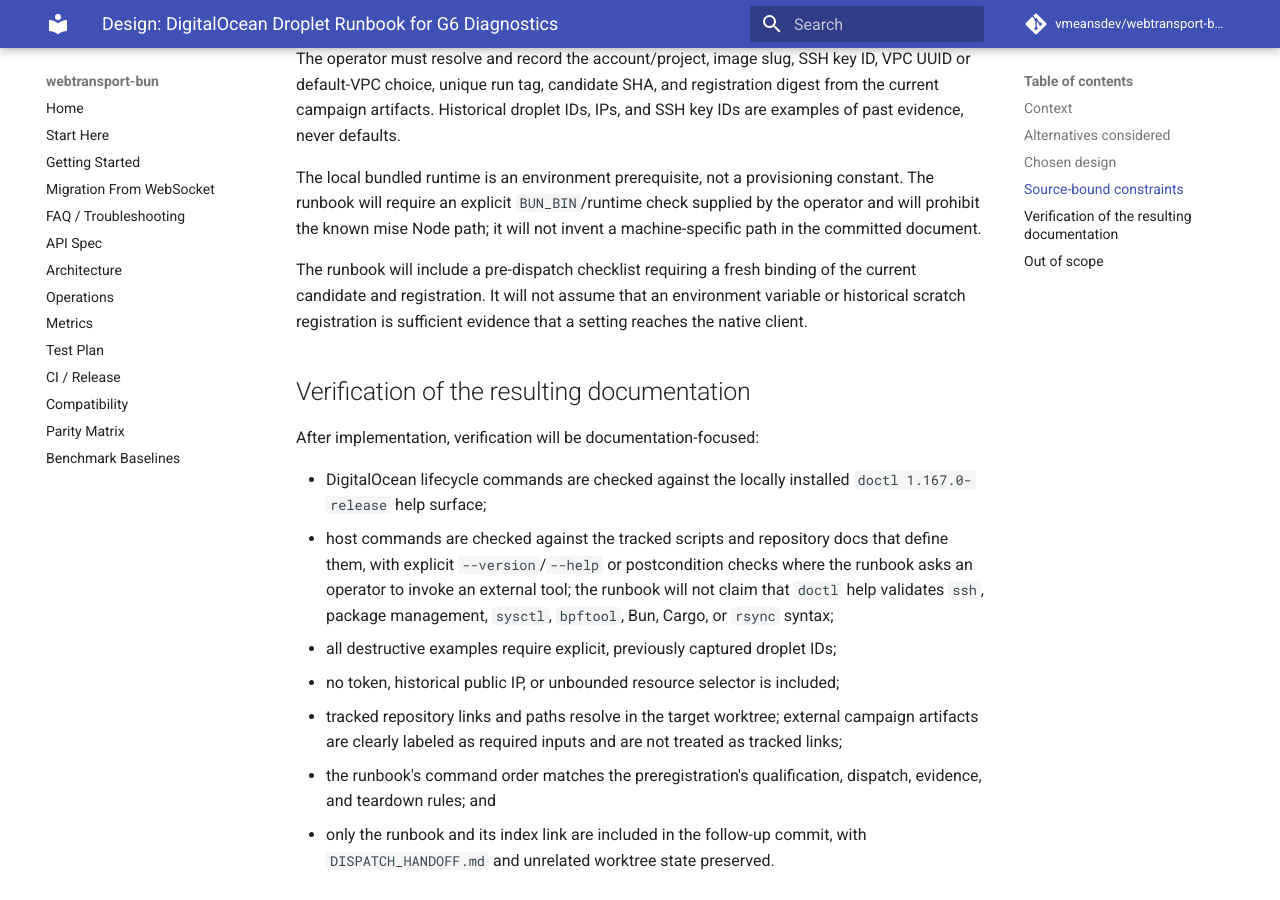
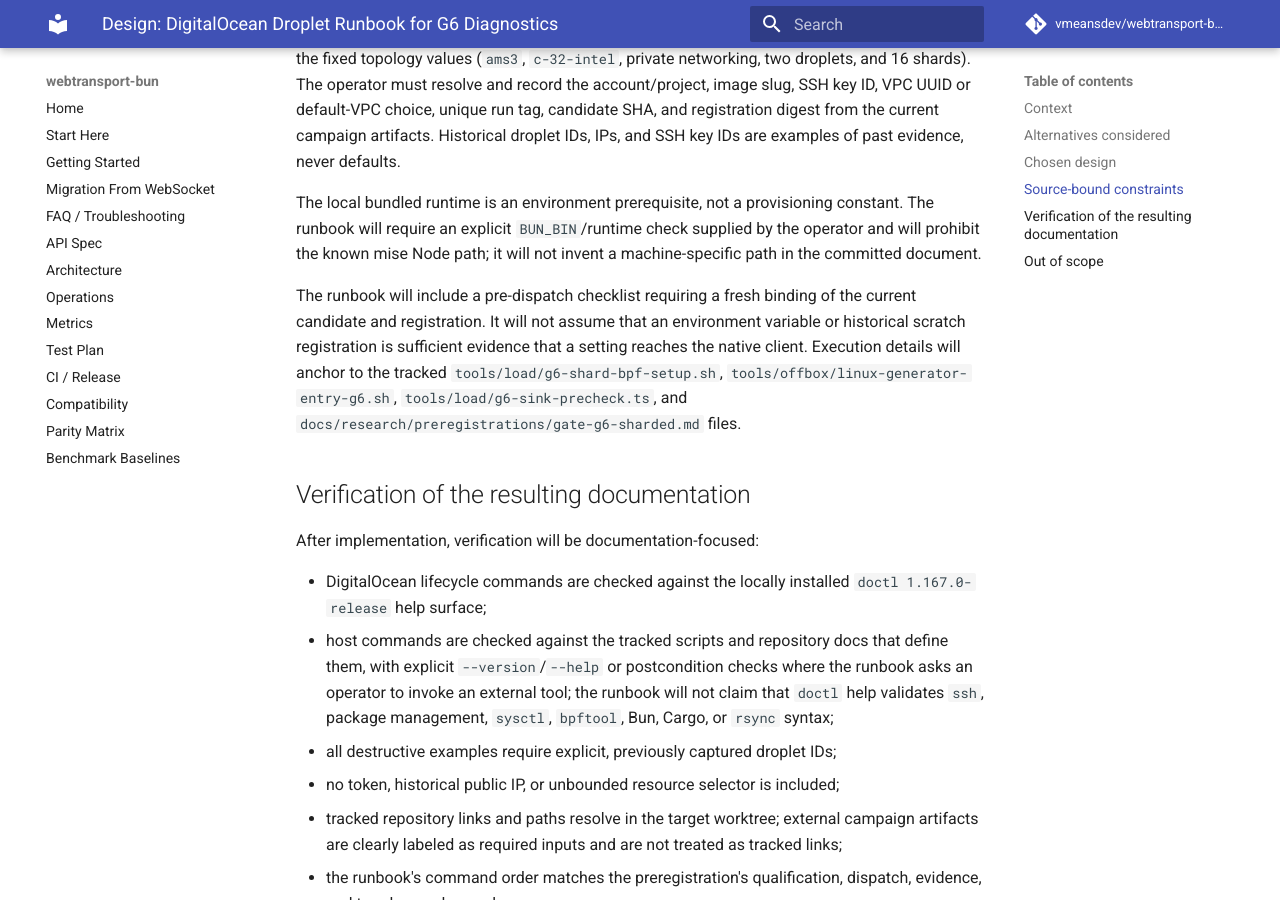
Before and after one commit to vmeansdev/webtransport-bun, an MkDocs documentation site: the page built from docs/superpowers/specs/2026-08-28-do-droplet-runbook-design.md, in a window 1280 px wide and 900 px high, scrolled down 2964 px. Built offline with MkDocs 1.6.1 and Material for MkDocs 9.7.7, drawn with Linux system fonts in a browser that asks for light colours; comment, search, counter and statistics services are not loaded; some of the changed text lies outside the part shown.

Commit message:
Clarify G6 rung continuation and command anchors

```diff
--- a/docs/superpowers/specs/2026-08-28-do-droplet-runbook-design.md
+++ b/docs/superpowers/specs/2026-08-28-do-droplet-runbook-design.md
@@ -88,7 +88,9 @@
    settings without source-bound proof.
 7. **Qualification and dispatch** — run the same-day network, sink, loaded-leg,
    and steering calibration checks; re-pin maps; hold `/tmp/bench.lock`; run
-   the registered ladder in order; stop at the first registered failure.
+   every registered rung in order. A PASS or MISS is terminal for that rung
+   only; an infrastructure or validity refusal follows the candidate
+   registration's retry/stop rule and is never silently converted into a MISS.
 8. **Evidence and teardown** — copy raw artifacts before teardown, generate
    and verify `SHA256SUMS`, preserve the registration/stamp metadata, delete
    only the captured droplet IDs, and verify that those IDs and the unique run
@@ -133,7 +135,11 @@
 The runbook will include a pre-dispatch checklist requiring a fresh binding of
 the current candidate and registration. It will not assume that an environment
 variable or historical scratch registration is sufficient evidence that a
-setting reaches the native client.
+setting reaches the native client. Execution details will anchor to the tracked
+`tools/load/g6-shard-bpf-setup.sh`,
+`tools/offbox/linux-generator-entry-g6.sh`,
+`tools/load/g6-sink-precheck.ts`, and
+`docs/research/preregistrations/gate-g6-sharded.md` files.
 
 ## Verification of the resulting documentation
 
```
